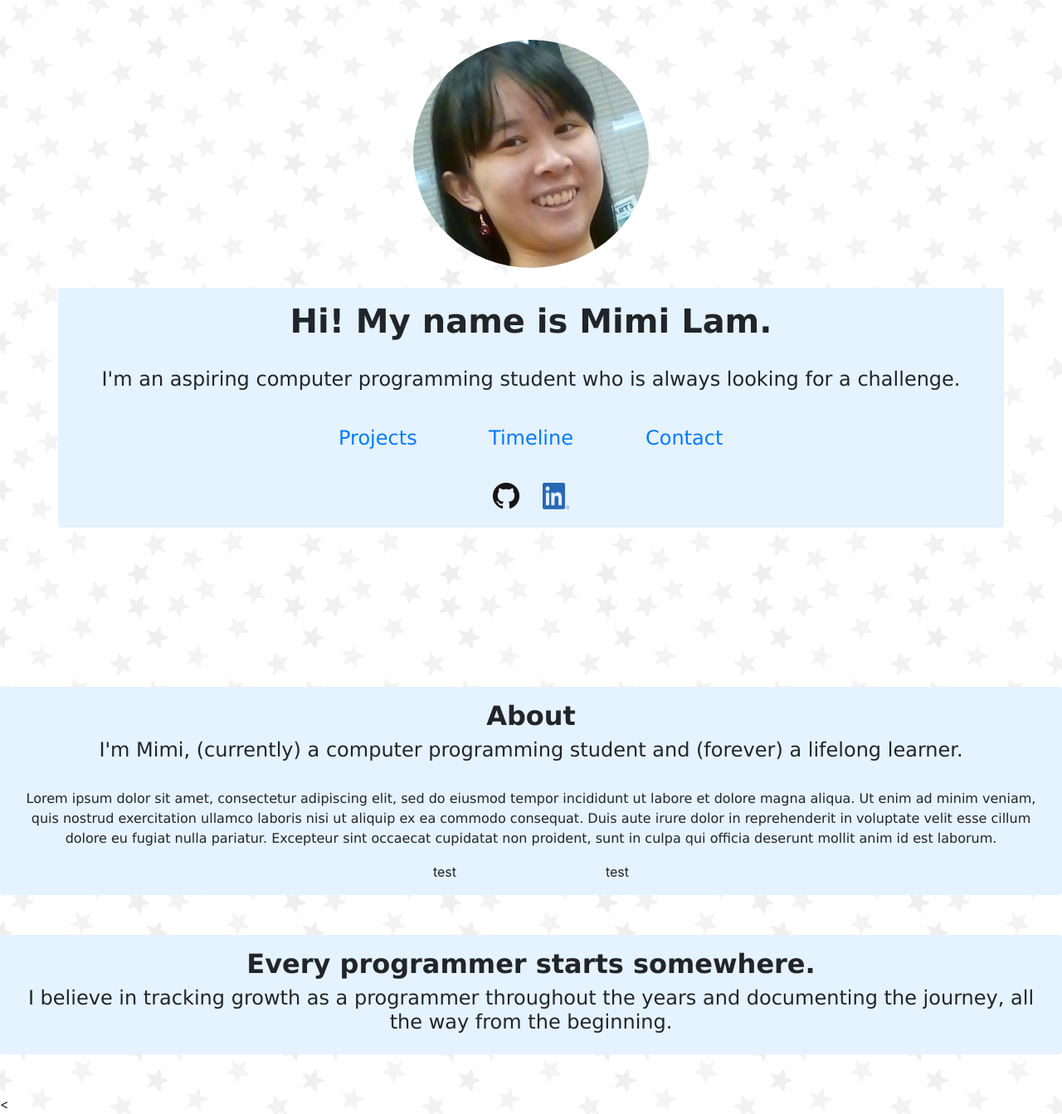
After one commit to sashimimi/sashimimi.me, a PHP site: page /view/index.html in a window 1280 px wide. The commit adds this page. Shown: the whole page at 83% size. Run offline with PHP 8.4, Linux system fonts and the light colour scheme.

Commit message:
check in index page

```diff
--- /dev/null
+++ b/assets/css/cover.css
@@ -0,0 +1,24 @@
+#headshot
+{
+    border-radius: 50%;
+}
+
+#headshot-div
+{
+    text-align: center;
+}
+
+#linkedin
+{
+    height: 32px;
+    width: 32px;
+}
+
+.cover-header-btn {
+    font-size: 150%;
+}
+
+.btn-outline-primary
+{
+    border: none;
+}
--- a/assets/css/main.css
+++ b/assets/css/main.css
@@ -1,17 +1,17 @@
 /* Navigation styles */
 
-.btn-outline-primary
+.custom-navbar
 {
     color: white;
     border: none;
 }
 
-.btn-outline-primary:hover
+.custom-navbar:hover
 {
     background-color: #546bab;
 }
 
-.btn-outline-primary > a, .btn-outline-primary > a:hover
+.custom-navbar > a, .custom-navbar > a:hover
 {
     text-decoration: none;
     color: white;
@@ -32,12 +32,12 @@ a, a:hover
     text-decoration: none;
 }
 
-img#headshot
+/**img#headshot
 {
     border-radius: 50%;
     height: 50%;
     width: 50%;
-}
+}*/
 
 @media only screen and (min-width: 641px)
 {
@@ -47,9 +47,9 @@ img#headshot
     }*/
 }
 
-@media only screen and (max-width: 990px)
+@media only screen and (max-width: 641px)
 {
-    .star {
+    .star-light, .star-dark {
         display: none;
     }
 }
@@ -60,7 +60,11 @@ h1, h2, h3, h4, h5, h6, p, a {
     font-family: Verdana, Geneva, sans-serif;
 }
 
-html, body {
+html, body{
+    height: 100%;
+}
+
+body {
     background: white url("../images/bg.png");
 }
 
@@ -68,11 +72,10 @@ html, body {
     background-color: #e5f2ff;
 }
 
-.star {
+.star-light {
     color: white;
 }
 
-/*h2, h3, h6, p
-{
-    text-align: center;
-}*/
+.star-dark {
+    color: black;
+}
--- /dev/null
+++ b/view/index.html
@@ -0,0 +1,77 @@
+<!DOCTYPE html>
+<html lang="en">
+    <head>
+        <meta name="viewport" content="width=device-width">
+        <title>Mimi Lam</title>
+        <link rel="icon" href="../assets/images/favicon.ico">
+        <link rel="stylesheet" href="https://stackpath.bootstrapcdn.com/bootstrap/4.3.1/css/bootstrap.min.css" integrity="sha384-ggOyR0iXCbMQv3Xipma34MD+dH/1fQ784/j6cY/iJTQUOhcWr7x9JvoRxT2MZw1T" crossorigin="anonymous">
+        <link rel="stylesheet" href="../assets/css/main.css"/>
+        <link rel="stylesheet" href="../assets/css/cover.css"/>
+        <script src="https://code.jquery.com/jquery-3.3.1.slim.min.js" integrity="sha384-q8i/X+965DzO0rT7abK41JStQIAqVgRVzpbzo5smXKp4YfRvH+8abtTE1Pi6jizo" crossorigin="anonymous"></script>
+        <script src="https://cdnjs.cloudflare.com/ajax/libs/popper.js/1.14.7/umd/popper.min.js" integrity="sha384-UO2eT0CpHqdSJQ6hJty5KVphtPhzWj9WO1clHTMGa3JDZwrnQq4sF86dIHNDz0W1" crossorigin="anonymous"></script>
+        <script src="https://stackpath.bootstrapcdn.com/bootstrap/4.3.1/js/bootstrap.min.js" integrity="sha384-JjSmVgyd0p3pXB1rRibZUAYoIIy6OrQ6VrjIEaFf/nJGzIxFDsf4x0xIM+B07jRM" crossorigin="anonymous"></script>
+    </head>
+    <div class="background">
+        <body>
+            <div class="container">
+                <div class="mx-auto pt-5 text-center">
+                    <img src="../assets/images/headshot.PNG" alt="Picture of Mimi Lam" id="headshot"/>
+                </div>
+            </div>
+            <br/>
+            <div class="block container rounded p-3 text-center">
+                <h1><strong>Hi! My name is Mimi Lam.</strong></h1>
+                <br/>
+                <h4>I'm an aspiring computer programming student who is always looking for a challenge.</h4>
+                <br/>
+                <div class="row no-gutters">
+                    <div class="col-lg-3"></div>
+                    <div class="col-lg-2">
+                        <a href="projects.html"><button type="button" class="btn btn-outline-primary cover-header-btn">Projects</button></a>
+                    </div>
+                    <div class="col-lg-2">
+                        <a href="timeline.html"><button type="button" class="btn btn-outline-primary cover-header-btn">Timeline</button></a>
+                    </div>
+                    <div class="col-lg-2">
+                        <a href="contact.html"><button type="button" class="btn btn-outline-primary cover-header-btn">Contact</button></a>
+                    </div>
+                    <div class="col-lg-3"></div>
+                </div>
+                <br/>
+                <a href="https://github.com/sashimimi"><button type="button" class="btn btn-outline-primary"><img src="../assets/images/github-dark.png"/></button></a>
+                <a href="https://www.linkedin.com/in/mimikhlam/"><button type="button" class="btn btn-outline-primary"><img src="../assets/images/linkedin.png" id="linkedin"/></button></a>
+            </div>
+            <br/><br/>
+            <br/><br/>
+            <br/><br/>
+            <br/><br/>
+            <div class="block container-fluid rounded p-3 text-center">
+                <h2><strong>About</strong></h2>
+                <h4>I'm Mimi, (currently) a computer programming student and (forever) a lifelong learner.</h4>
+                <br/>
+                <p>Lorem ipsum dolor sit amet, consectetur adipiscing elit, sed do eiusmod tempor incididunt ut labore et dolore magna aliqua.
+                    Ut enim ad minim veniam, quis nostrud exercitation ullamco laboris nisi ut aliquip ex ea commodo consequat.
+                    Duis aute irure dolor in reprehenderit in voluptate velit esse cillum dolore eu fugiat nulla pariatur.
+                    Excepteur sint occaecat cupidatat non proident, sunt in culpa qui officia deserunt mollit anim id est laborum.
+                </p>
+                <div class="row no-gutters">
+                    <div class="col-lg-4"></div>
+                    <div class="col-lg-2">
+                        test
+                    </div>
+                    <div class="col-lg-2">
+                        test
+                    </div>
+                    <div class="col-lg-4"></div>
+                </div>
+            </div>
+            <br/><br/>
+            <div class="block container-fluid rounded p-3 text-center">
+                <h2><strong>Every programmer starts somewhere.</strong></h2>
+                <h4>I believe in tracking growth as a programmer throughout the years and documenting the journey, all the way from the beginning.</h4>
+            </div>
+            <br/><br/>
+            <
+        </body>
+    </div>
+</html>
```
Also changed, not shown: view/syllabi.html (+5 -5 lines), assets/images/github-dark.png (added), assets/images/github-light.png (added), assets/images/headshot.PNG (added), assets/images/linkedin.png (added), assets/images/logo.png (added).
